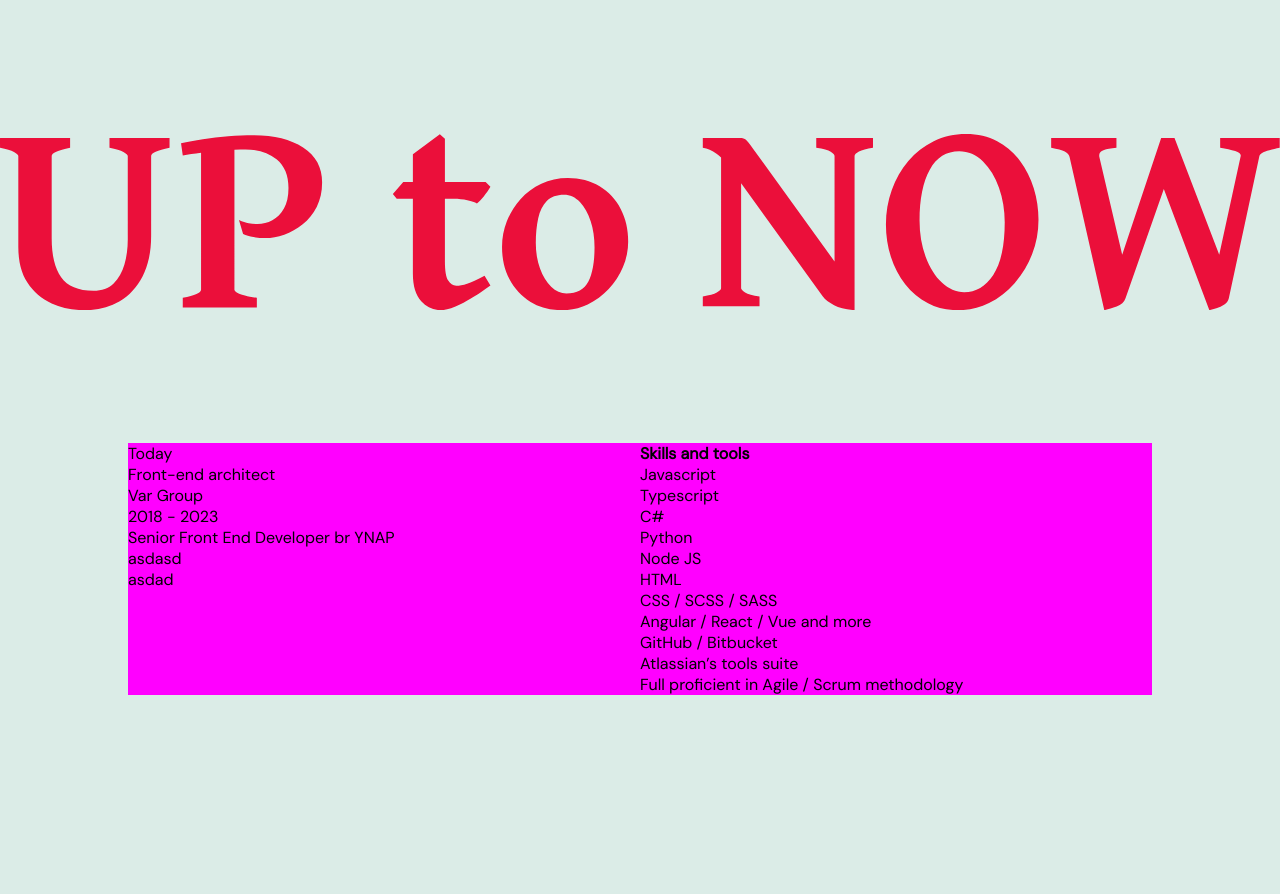
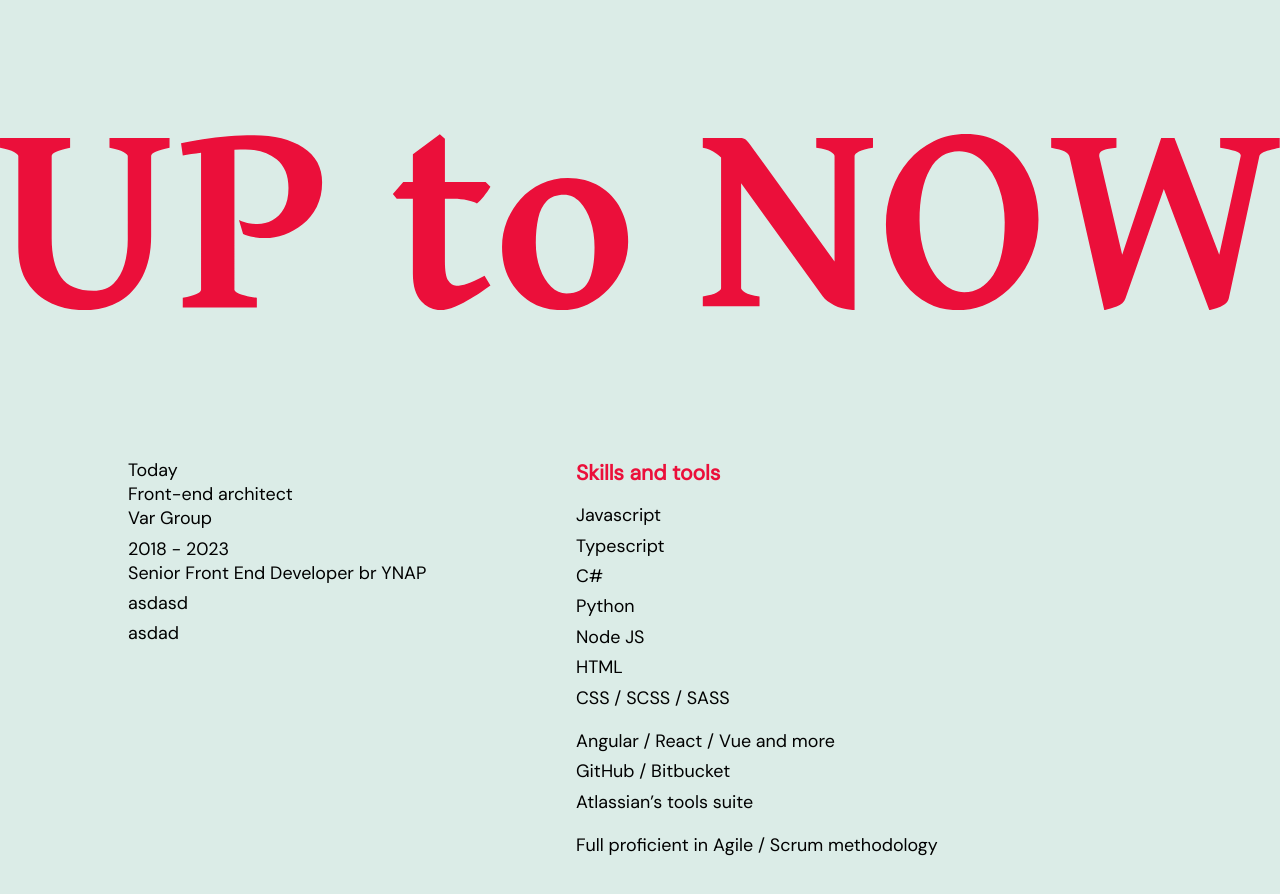
Before and after one commit to ilmandone/mauti-2024, a Vue app: page / in a window 1280 px wide. Shown: the part 2720-3614 px from the top of the page. Built offline with nearby package versions, Linux system fonts and the light colour scheme; a web font is replaced by a local one.

Commit message:
feat: utn tablet and desktop styles

```diff
--- a/src/components/sections/SUpToNow.vue
+++ b/src/components/sections/SUpToNow.vue
@@ -1,4 +1,4 @@
-<script setup lang='ts'>
+<script lang='ts' setup>
 
 </script>
 
@@ -11,7 +11,13 @@
 			</svg>
 		</header>
 
-		<div class='d-list'>
+		<div class='contents'>
+
+			<section>
+				<header class='v-hidden'>
+					<h3> My Career</h3>
+				</header>
+
 				<ul>
 					<li>
 						Today <br>
@@ -26,11 +32,13 @@
 					<li>asdasd</li>
 					<li>asdad</li>
 				</ul>
+			</section>
 
 			<section>
 				<header>
 					<h3>Skills and tools</h3>
 				</header>
+
 				<ul>
 					<li>Javascript</li>
 					<li>Typescript</li>
@@ -38,10 +46,11 @@
 					<li>Python</li>
 					<li>Node JS</li>
 					<li>HTML</li>
-					<li>CSS / SCSS / SASS</li>
+					<li class='mb'>CSS / SCSS / SASS</li>
+
 					<li>Angular / React / Vue and more</li>
 					<li>GitHub / Bitbucket</li>
-					<li>Atlassian’s tools suite</li>
+					<li class='mb'>Atlassian’s tools suite</li>
 
 					<li>Full proficient in Agile / Scrum methodology</li>
 				</ul>
@@ -53,7 +62,7 @@
 
 </template>
 
-<style scoped lang='scss'>
+<style lang='scss' scoped>
 
 @use "@styles/a11y";
 @use "@styles/typo";
@@ -71,38 +80,68 @@ section.utn {
 		fill: var(--color-emphasize);
 	}
 
-	.d-list {
+	.contents {
 		margin: 4rem 2rem;
-		background-color: #f0f;
 
 		display: flex;
 		flex-direction: column;
+	}
 
-		> * {
+	.contents > section {
 		flex: 1;
+		margin: 1rem 0;
+
+		header:not(.v-hidden) {
+			margin-bottom: 1rem;
+			@include typo.body(1.5rem, var(--color-emphasize));
+		}
+
+		ul {
+			list-style: none;
+			padding: 0;
+
+			font-size: 1.25rem;
+
+			li {
+				margin-bottom: 0.5rem;
+			}
+
+			li.mb {
+				margin-bottom: 1.5rem;
+			}
 		}
 	}
 
 	@include utils.media('t') {
-		margin: 35vh 0;
-
-		.d-list {
-			margin: 6rem 8rem;
+		.contents {
+			margin: 5rem 8rem;
 		}
 	}
 
 	@include utils.media('tl') {
+		.contents {
+			flex-direction: row;
+			margin: 10vw 20vw 8rem 10vw;
+		}
 
-		.d-list {
-			margin: 10vw;
-			width: 80vw;
+		.contents > section {
 
-			flex-direction: row;
+			header:not(.v-hidden) {
+				font-size: 1.65vw;
+			}
+
+			ul {
+				font-size: 1.4vw;
+
+				li {
+					margin-bottom: 0.5vw;
+				}
+
+				li.mb {
+					margin-bottom: 1.5vw;
 				}
 			}
-
-	@include utils.media('dl') {
-		margin: 45vh 0;
+		}
 	}
 }
 
```
Lines whose indentation alone changed are shown as unchanged.
